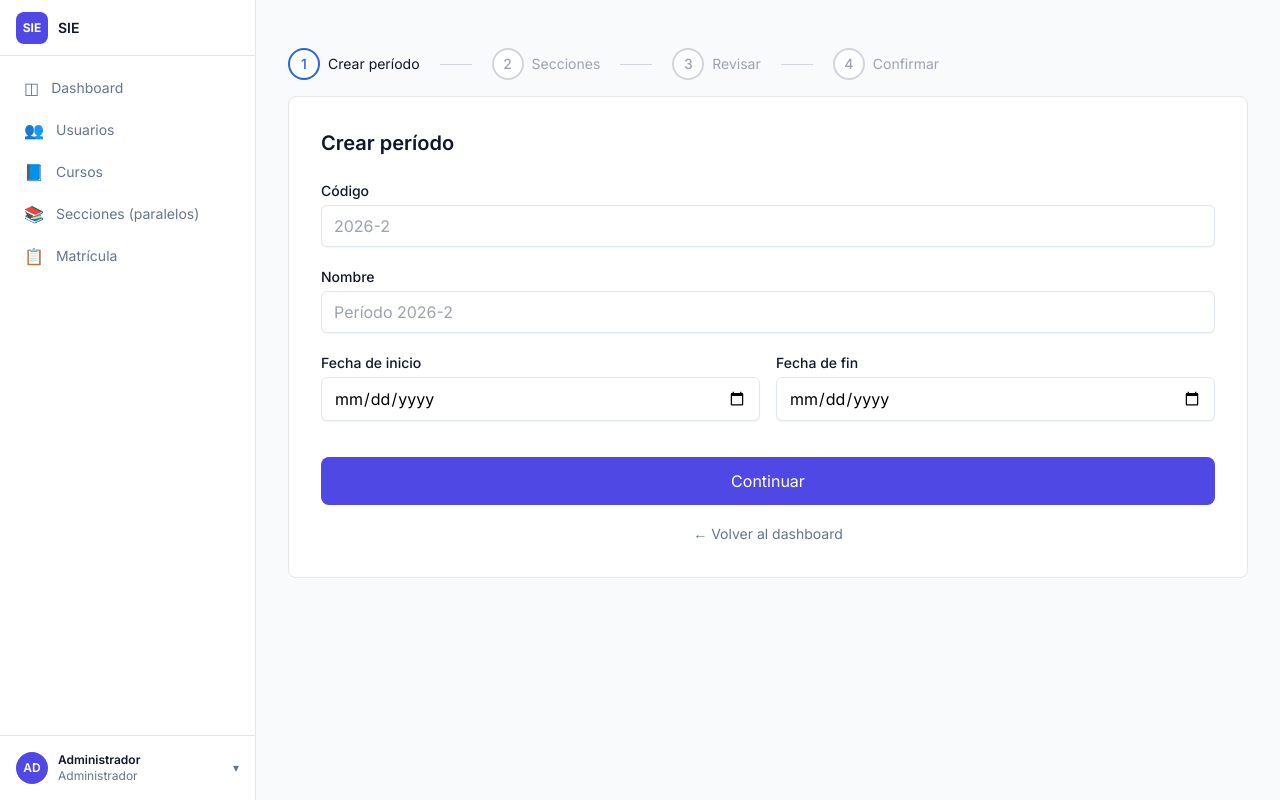
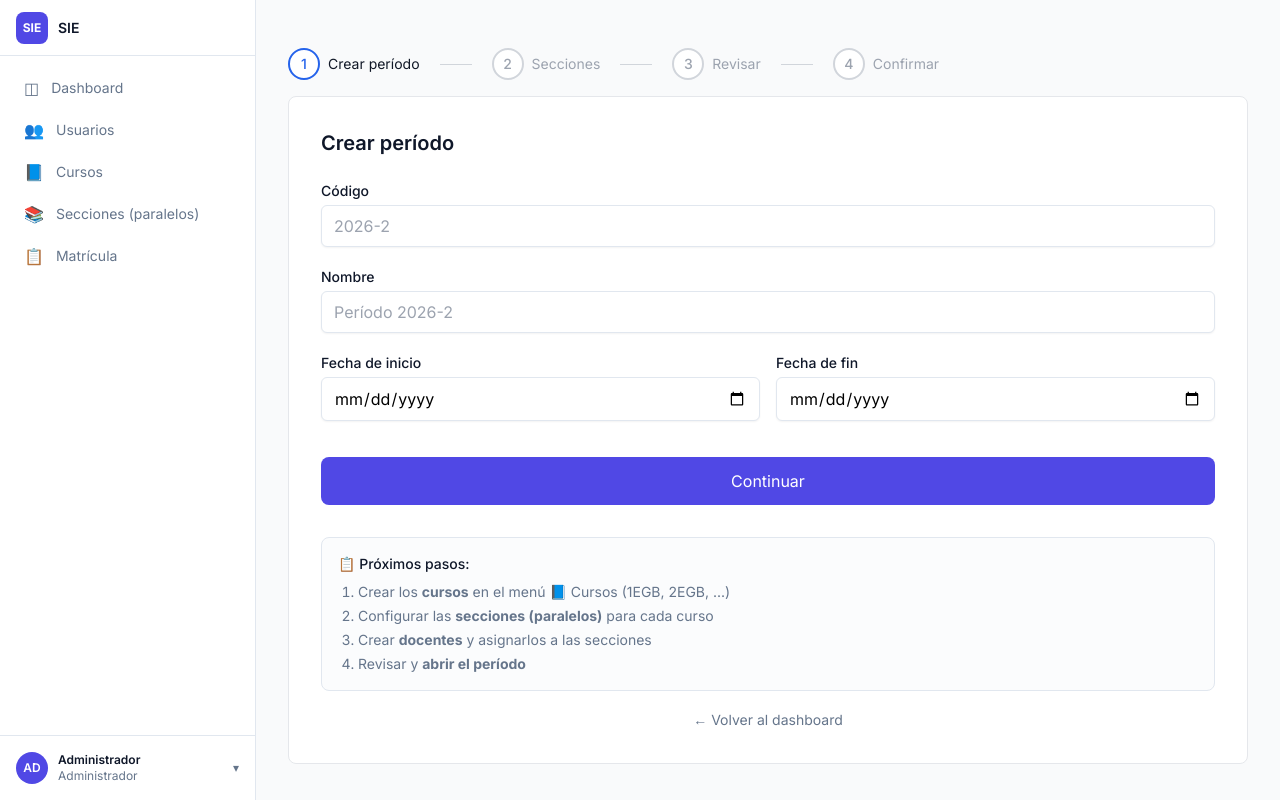
Before and after one commit to pag6606/sie-mvp, a React (Vite) app in the folder frontend/: page /admin/periodos/nuevo in a window 1280 px wide. Built offline with nearby package versions, Linux system fonts and the light colour scheme.

Commit message:
feat: add cursos prerequisite banner in wizard + next steps guide in CrearPeriodo

```diff
--- a/frontend/src/pages/admin/ClonarSecciones.tsx
+++ b/frontend/src/pages/admin/ClonarSecciones.tsx
@@ -50,6 +50,12 @@ export default function ClonarSecciones() {
         <div className="rounded-lg border bg-card p-8">
           <h2 className="mb-6 text-xl font-semibold text-foreground">Configurar secciones (paralelos)</h2>
 
+          <div className="mb-6 rounded-lg border border-warning bg-warning/10 p-4 text-sm text-warning">
+            ⚠️ Antes de continuar, asegúrate de haber creado los cursos en{' '}
+            <a href="/admin/cursos" className="font-semibold underline">📘 Cursos</a>.
+            Sin cursos no podrás crear secciones.
+          </div>
+
           {periodoAnterior ? (
             <button
               onClick={handleClonar}
--- a/frontend/src/pages/admin/CrearPeriodo.tsx
+++ b/frontend/src/pages/admin/CrearPeriodo.tsx
@@ -107,6 +107,16 @@ export default function CrearPeriodo() {
             </div>
           </form>
 
+          <div className="mt-8 rounded-lg border border-border bg-muted/30 p-4 text-sm">
+            <p className="font-medium text-foreground mb-2">📋 Próximos pasos:</p>
+            <ol className="list-decimal pl-5 space-y-1 text-muted-foreground">
+              <li>Crear los <strong>cursos</strong> en el menú 📘 Cursos (1EGB, 2EGB, ...)</li>
+              <li>Configurar las <strong>secciones (paralelos)</strong> para cada curso</li>
+              <li>Crear <strong>docentes</strong> y asignarlos a las secciones</li>
+              <li>Revisar y <strong>abrir el período</strong></li>
+            </ol>
+          </div>
+
           <p className="mt-4 text-center">
             <button onClick={() => navigate('/admin')} className="text-sm text-muted-foreground hover:underline">
               ← Volver al dashboard
```
